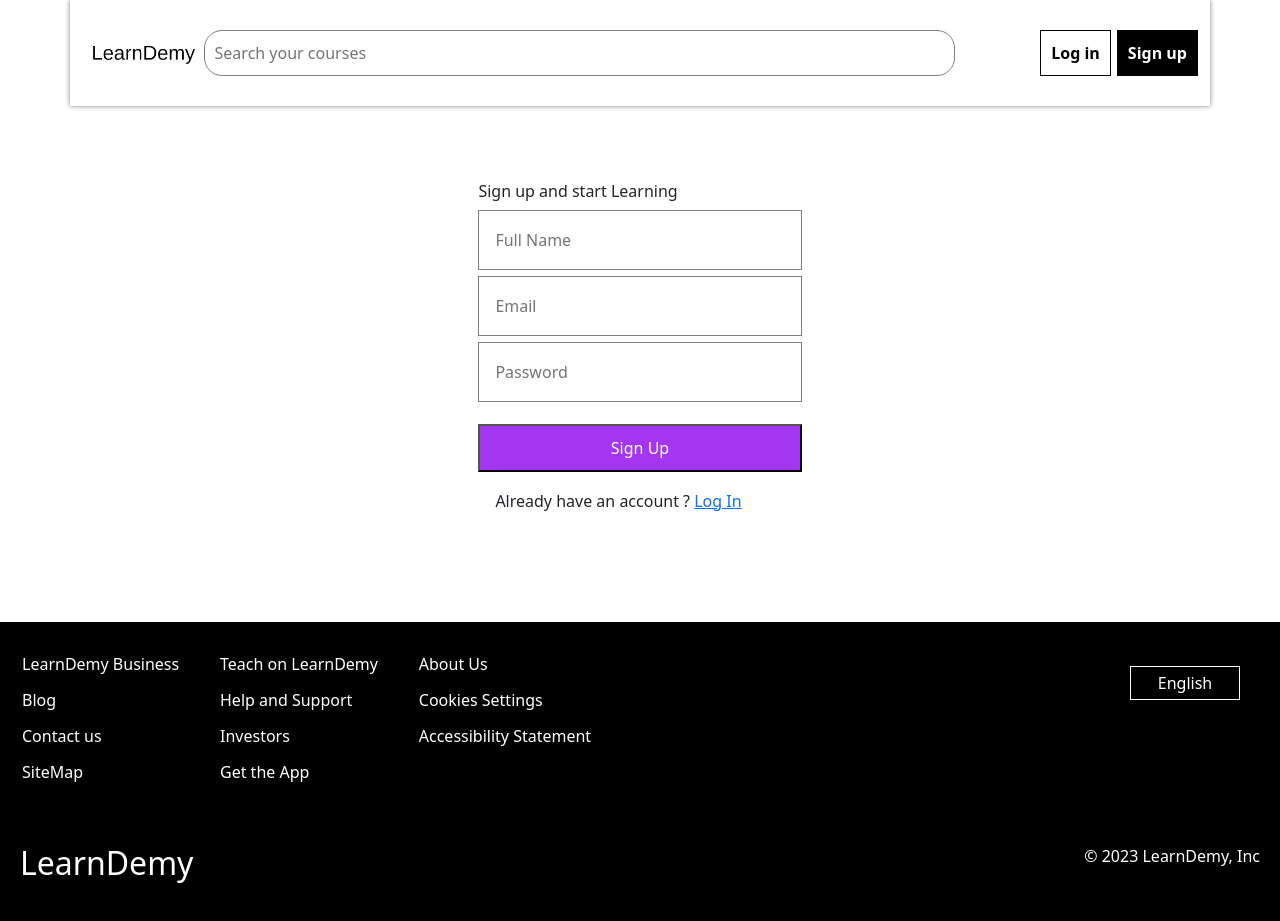
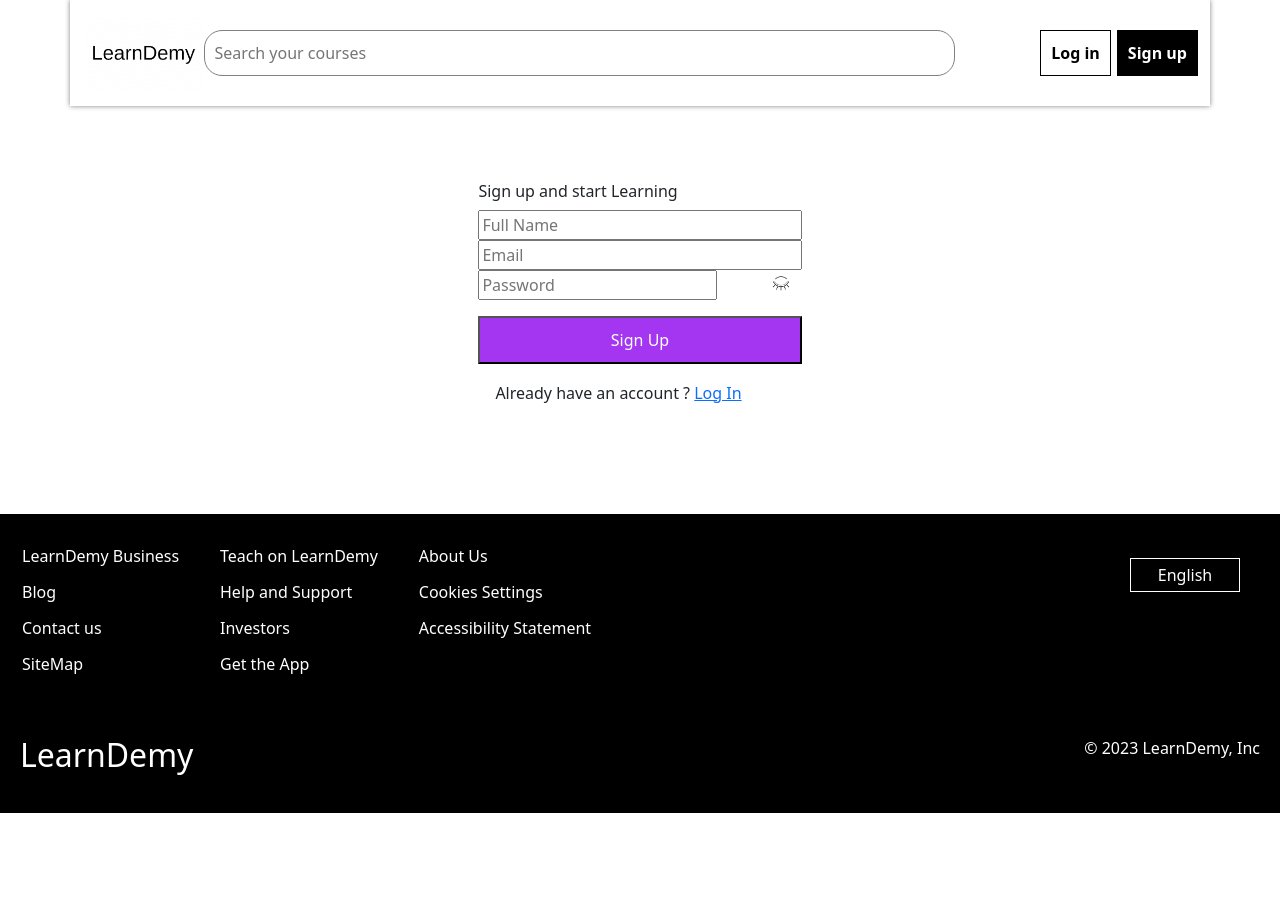
Before and after one commit to PratikTomar/Learndemy-Deploy, a React (Create React App) app in the folder client/: page /signup in a window 1280 px wide. After the commit the page ends 813 px from the top, so only its background shows below. Built offline with nearby package versions, Linux system fonts and the light colour scheme.

Commit message:
Added Password toggle functionality

```diff
--- a/client/src/components/common/header/header.component.tsx
+++ b/client/src/components/common/header/header.component.tsx
@@ -39,7 +39,7 @@ const Header = () => {
 
   useEffect(() => {
     if (localStorage.getItem("auth-token")) {
-      dispatch(loginUser({ isUserAuthenticated: true, user, isLoading:false }));
+      dispatch(loginUser({ isUserAuthenticated: true, user, isLoading:false, isPasswordVisible:false }));
     }
   }, []);
 
--- a/client/src/components/forms/form.css
+++ b/client/src/components/forms/form.css
@@ -12,6 +12,7 @@
 .form-container {
   display: flex;
   flex-direction: column;
+  position: relative;
 }
 
 .form-input {
@@ -35,7 +36,7 @@ button.social-media-btn {
 }
 
 button.social-media-btn:hover {
-    background-color: rgba(0, 0, 0, .04);
+  background-color: rgba(0, 0, 0, 0.04);
 }
 
 .social-media-btn span {
@@ -62,3 +63,20 @@ button.social-media-btn img {
 .no-account-text {
   text-align: center;
 }
+
+.password-input-container {
+  display: flex;
+  align-items: center;
+  position: relative;
+}
+
+
+.eye-image {
+  position: absolute;
+  top: 45%;
+  right: 10px;
+  transform: translateY(-50%);
+  cursor: pointer;
+  width: 22px;
+  height: 22px;
+}
--- a/client/src/components/forms/login.component.tsx
+++ b/client/src/components/forms/login.component.tsx
@@ -8,10 +8,13 @@ import { Link } from "react-router-dom";
 import "../forms/form.css";
 import Google from "../../assets/google.png";
 import Apple from "../../assets/apple.png";
+import eyeOpenImage from "../../assets/open-eye-image.png";
+import eyeCloseImage from "../../assets/close-eye-image.png";
 import Facebook from "../../assets/facebook.png";
 import { RootState } from "../../redux/store/store";
 import Header from "../common/header/header.component";
 import Loader from "../common/loader/loader.component";
+import { isPasswordVisible } from "../../redux/reducer/auth.reducer";
 
 type LoginInput = {
   email: string;
@@ -30,12 +33,13 @@ const Login = () => {
     return state.auth.isUserAuthenticated;
   });
   const isLoading = useSelector((state: RootState) => state.auth.isLoading);
+  const isPasswordShow = useSelector(
+    (state: RootState) => state.auth.isPasswordVisible
+  );
+
   const onSubmitHandler = (data: LoginInput) => {
     const { email, password } = data;
     const user = new UserModel(email, password);
-    console.log(
-      dispatch({ type: sagaActions.AUTHENTICATE_USER, payload: user })
-    );
 
     dispatch({ type: sagaActions.AUTHENTICATE_USER, payload: user });
   };
@@ -44,6 +48,9 @@ const Login = () => {
       navigate("/dashboard");
     }
   }, [isUserAuthenticated]);
+  const passwordShowHandler = () => {
+    dispatch(isPasswordVisible(!isPasswordShow));
+  };
   if (isLoading) {
     return <Loader />;
   }
@@ -73,17 +80,15 @@ const Login = () => {
           <input
             type="email"
             placeholder="Email"
-            className="form-input"
             {...register("email", { required: true })}
           />
           {errors.email && (
             <p style={{ color: "red" }}>Email Id is required !</p>
           )}
-
+          <div className="password-input-container">
             <input
-            type="password"
+              type={isPasswordShow ? "text" : "password"}
               placeholder="Password"
-            className="form-input"
               {...register("password", {
                 required: true,
                 maxLength: 20,
@@ -91,6 +96,13 @@ const Login = () => {
               })}
             />
 
+            <img
+              className="eye-image"
+              src={isPasswordShow ? eyeOpenImage : eyeCloseImage}
+              alt={isPasswordShow ? `Open eye image` : `Close eye image`}
+              onClick={passwordShowHandler}
+            />
+          </div>
           {errors.password && (
             <p style={{ color: "red" }}>
               {errors.password.type === "required"
--- a/client/src/components/forms/signup.component.tsx
+++ b/client/src/components/forms/signup.component.tsx
@@ -5,10 +5,13 @@ import { useNavigate } from "react-router-dom";
 import { useDispatch, useSelector } from "react-redux";
 import { sagaActions } from "../../saga/sagaActions";
 import { Link } from "react-router-dom";
+import eyeOpenImage from "../../assets/open-eye-image.png";
+import eyeCloseImage from "../../assets/close-eye-image.png";
 import "../forms/form.css";
 import Header from "../common/header/header.component";
 import { RootState } from "../../redux/store/store";
 import Loader from "../common/loader/loader.component";
+import { isPasswordVisible } from "../../redux/reducer/auth.reducer";
 
 type SignUpInput = {
   name: string;
@@ -25,13 +28,18 @@ const SignUp = () => {
   const navigate = useNavigate();
   const dispatch = useDispatch();
   const isLoading = useSelector((state: RootState) => state.auth.isLoading);
+  const isPasswordShow = useSelector(
+    (state: RootState) => state.auth.isPasswordVisible
+  );
   const onSubmitHandler = (data: SignUpInput) => {
     const { email, name, password } = data;
     const user = new UserModel(email, password, name);
     dispatch({ type: sagaActions.ADD_NEW_USER, payload: user });
     navigate("/dashboard");
   };
-
+  const passwordShowHandler = () => {
+    dispatch(isPasswordVisible(!isPasswordShow));
+  };
   if (isLoading) {
     return <Loader />;
   }
@@ -41,11 +49,14 @@ const SignUp = () => {
       <div className="wrapper">
         <h2 className="heading">Sign up and start Learning</h2>
 
-        <form className="form-container" onSubmit={handleSubmit(onSubmitHandler)}>
+        <form
+          className="form-container"
+          onSubmit={handleSubmit(onSubmitHandler)}
+        >
           <input
             type="text"
             placeholder="Full Name"
-            className="form-input"
+            id="name"
             {...register("name", { required: true })}
           />
           {errors.name && <p style={{ color: "red" }}>Name is required !</p>}
@@ -53,23 +64,29 @@ const SignUp = () => {
           <input
             type="email"
             placeholder="Email"
-            className="form-input"
             {...register("email", { required: true })}
           />
           {errors.email && (
             <p style={{ color: "red" }}>Email Id is required !</p>
           )}
 
+          <div className="password-input-container">
             <input
-            type="password"
+              type={isPasswordShow ? "text" : "password"}
               placeholder="Password"
-            className="form-input"
               {...register("password", {
                 required: true,
                 maxLength: 20,
                 pattern: /^(?=.*[A-Z])(?=.*\d)(?=.*[a-zA-Z]).{8,}$/,
               })}
             />
+            <img
+              className="eye-image"
+              src={isPasswordShow ? eyeOpenImage : eyeCloseImage}
+              alt={isPasswordShow ? `Open eye image` : `Close eye image`}
+              onClick={passwordShowHandler}
+            />
+          </div>
 
           {errors.password && (
             <p style={{ color: "red" }}>
--- a/client/src/redux/reducer/auth.reducer.ts
+++ b/client/src/redux/reducer/auth.reducer.ts
@@ -5,12 +5,14 @@ export type UserAuth = {
   isUserAuthenticated: boolean;
   user: UserModel;
   isLoading: boolean;
+  isPasswordVisible: boolean;
 };
 
 const initialState: UserAuth = {
   isUserAuthenticated: false,
   user: new UserModel(),
   isLoading: false,
+  isPasswordVisible: false,
 };
 
 export const authReducer = createSlice({
@@ -34,8 +36,13 @@ export const authReducer = createSlice({
       state.isLoading = action.payload;
       return state;
     },
+    isPasswordVisible: (state, action: PayloadAction<boolean>)=>{
+
+      state.isPasswordVisible = action.payload;
+      return state;
+    }
   },
 });
 
-export const { loginUser, signUpUser, logOutUser, isLoadingContent } = authReducer.actions;
+export const { loginUser, signUpUser, logOutUser, isLoadingContent, isPasswordVisible } = authReducer.actions;
 export default authReducer.reducer;
--- a/client/src/saga/saga.ts
+++ b/client/src/saga/saga.ts
@@ -63,7 +63,7 @@ export function* userAuthentication(action: PayloadAction<UserModel>) {
   if (response.data.status && response.data.token !== undefined) {
     localStorage["auth-token"] = response.data.token;
     yield put(
-      loginUser({ user: response.data.user, isUserAuthenticated: true, isLoading:false, })
+      loginUser({ user: response.data.user, isUserAuthenticated: true, isLoading:false, isPasswordVisible:false })
     );
     localStorage["userId"] = response.data.user._id;
   }
```
Also changed, not shown: client/src/assets/close-eye-image.png (added), client/src/assets/open-eye-image.png (added). Lines whose indentation alone changed are shown as unchanged.
